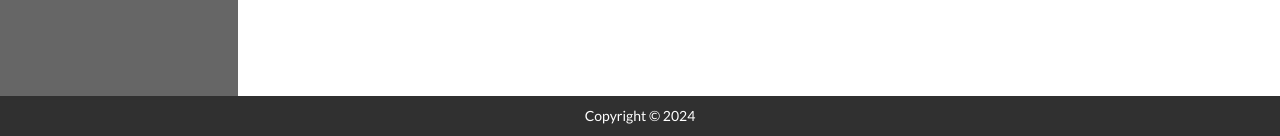
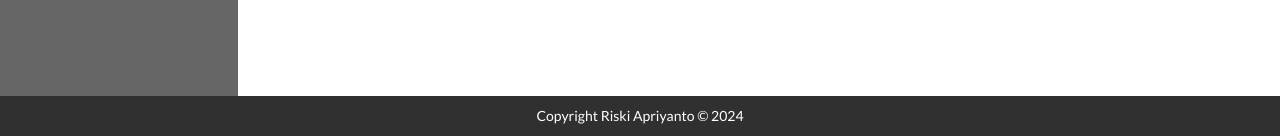
Before and after one commit to Rikito28/SPK-Hybrid-AHP-EDAS, a PHP site: page /index.php in a window 1280 px wide. Shown: the part 664-800 px from the top of the page. Run offline with PHP 8.4, Linux system fonts and the light colour scheme.

Commit message:
Update Readme And Footer

```diff
--- a/footer.php
+++ b/footer.php
@@ -1,7 +1,7 @@
 </div> <!-- /wrapper -->
 
 <footer>
-	<p>Copyright &copy; <?php echo date("Y"); ?></p>
+	<p>Copyright Riski Apriyanto &copy; <?php echo date("Y"); ?></p>
 </footer>
 
 <script src="js/jquery-3.2.1.js"></script>
```
Also changed, not shown: README.md, 7 other files.
